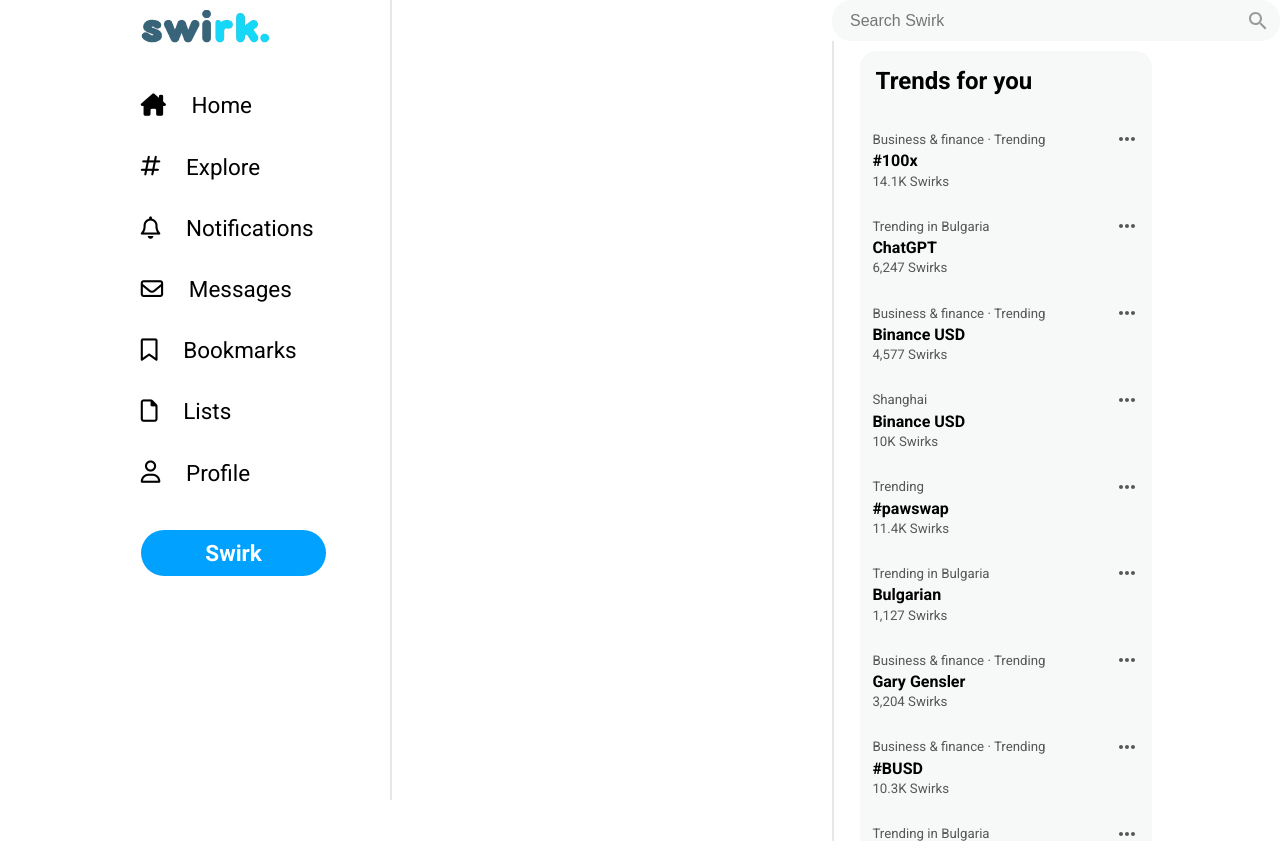
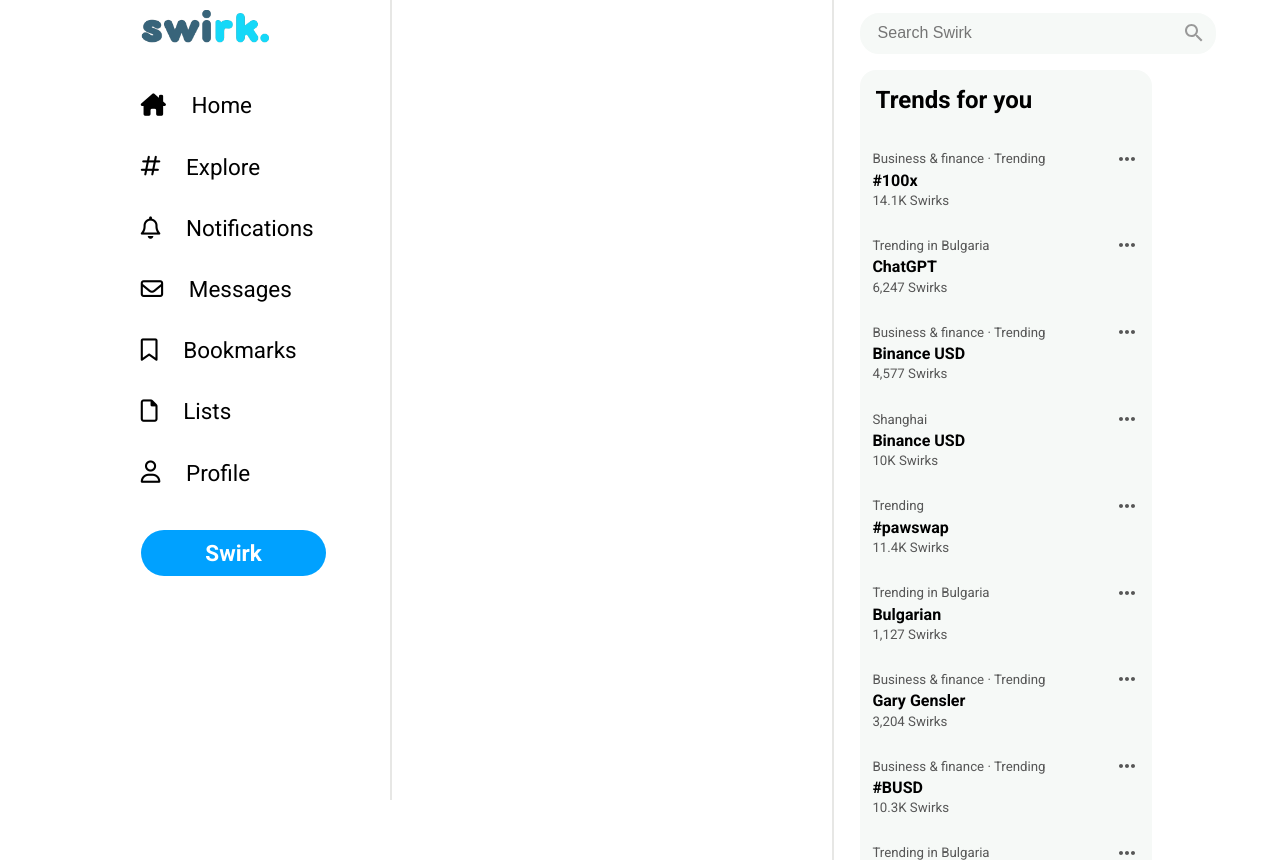
Before and after one commit to ZahariCheyrekov/swirk, a React (Create React App) app in the folder client/: page /home in a window 1280 px wide. Built offline with nearby package versions, Linux system fonts and the light colour scheme; the HTML template or start-up script is replaced by a standard one.

Commit message:
Apply search section style

```diff
--- a/client/src/pages/home/Home.scss
+++ b/client/src/pages/home/Home.scss
@@ -1,3 +1,5 @@
+@import "../../scss/variables.scss";
+
 .main__home {
   display: flex;
   justify-content: space-between;
@@ -5,5 +7,11 @@
 
   .trends {
     flex-basis: 35%;
+
+    .search__section {
+      max-width: 24rem;
+      padding: 0.8rem 0 0.4rem 1.6rem;
+      border-left: 2px solid $gray-hover-color;
+    }
   }
 }
```
